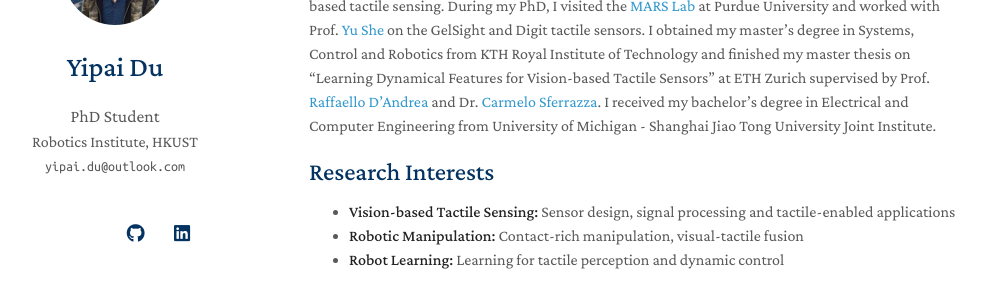
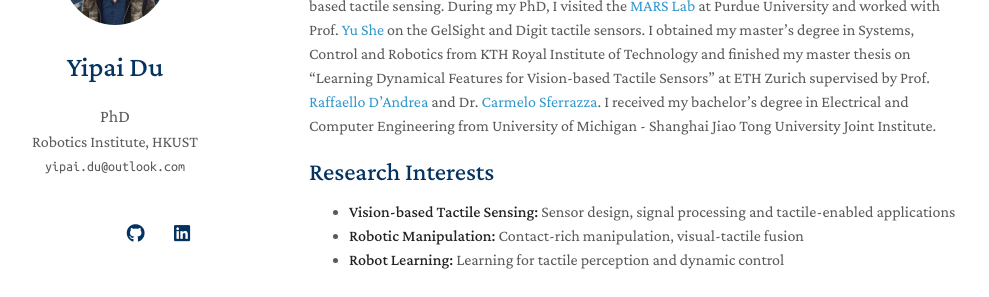
Before and after one commit to duyipai/duyipai.github.io, a Jekyll site: the page built from index.md, in a window 1280 px wide. Shown: the part 163-460 px from the top of the page, without its empty margins (161-1150 px from the left). Built offline with Jekyll 4.4.1, drawn with Linux system fonts in a browser that asks for light colours; nearby versions of some CDN libraries; a style sheet for code colours, icons or effects is not loaded; our own code applies the rules of GitHub Pages for plain Markdown files.

Commit message:
Update _config.yml

```diff
--- a/_config.yml
+++ b/_config.yml
@@ -1,6 +1,6 @@
 # Basic Information
 title: Yipai Du
-position: PhD Student
+position: PhD
 affiliation: Robotics Institute, HKUST
 affiliation_link: https://ri.hkust.edu.hk/
 email: yipai.du@outlook.com
```
